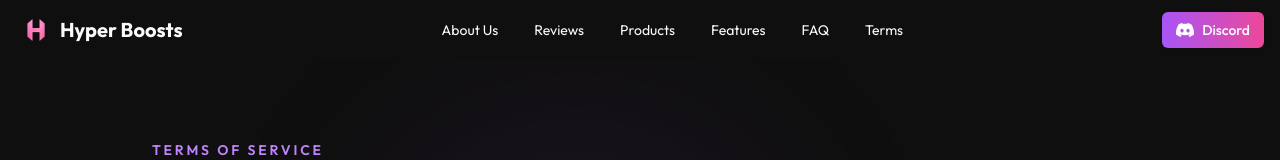
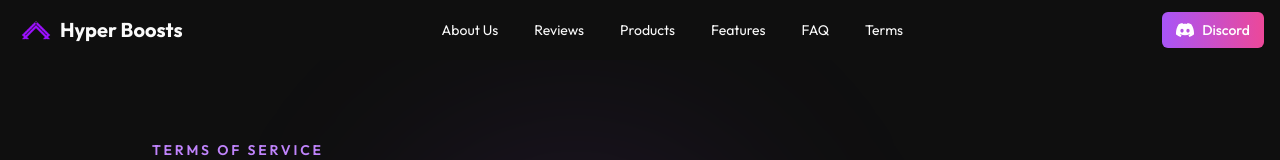
Before and after one commit to Boostaworld/Vercelcode, a Next.js app: page /tos in a window 1280 px wide. Shown: the top 160 px of the page. Built offline with nearby package versions, Linux system fonts and the light colour scheme.

Commit message:
new logo

```diff
--- a/components/Header.tsx
+++ b/components/Header.tsx
@@ -15,7 +15,7 @@ const Header = () => {
       <div className="middle h-[60px] flex items-center justify-between">
         <Link href="/">
           <div className="flex flex-row items-center gap-1">
-            <Image src="/logo.png" alt="Robolox" width={40} height={40} />
+            <Image src="/boostapfp.png" alt="Robolox" width={40} height={40} />
             <span className="text-xl font-bold PoseidonFont">Hyper Boosts</span>
           </div>
         </Link>
@@ -47,13 +47,13 @@ const Header = () => {
             </RevealAnimation>
           ))}
         </div>
-        <Link className="hidden md:flex" href={LINKS.DISCORD} target="_blank">
+        <Link className="hidden md:flex" href={LINKS.DISCORD} target="_blank">{/* Discord Join Button in top right */}
           <Button
             variant={"brand"}
             style={{
               background: 'linear-gradient(90deg, rgb(168, 85, 247) 0%, rgb(236, 72, 153) 100%)',
               color: 'white',
-              transition: 'background 0.3s ease, color 0.3s ease',
+              transition: 'background 0.3s ease, color 0.3s ease',/* time taken for animation */
               padding: '0.375rem 0.875rem',
               borderRadius: '0.375rem',
             }}
```
